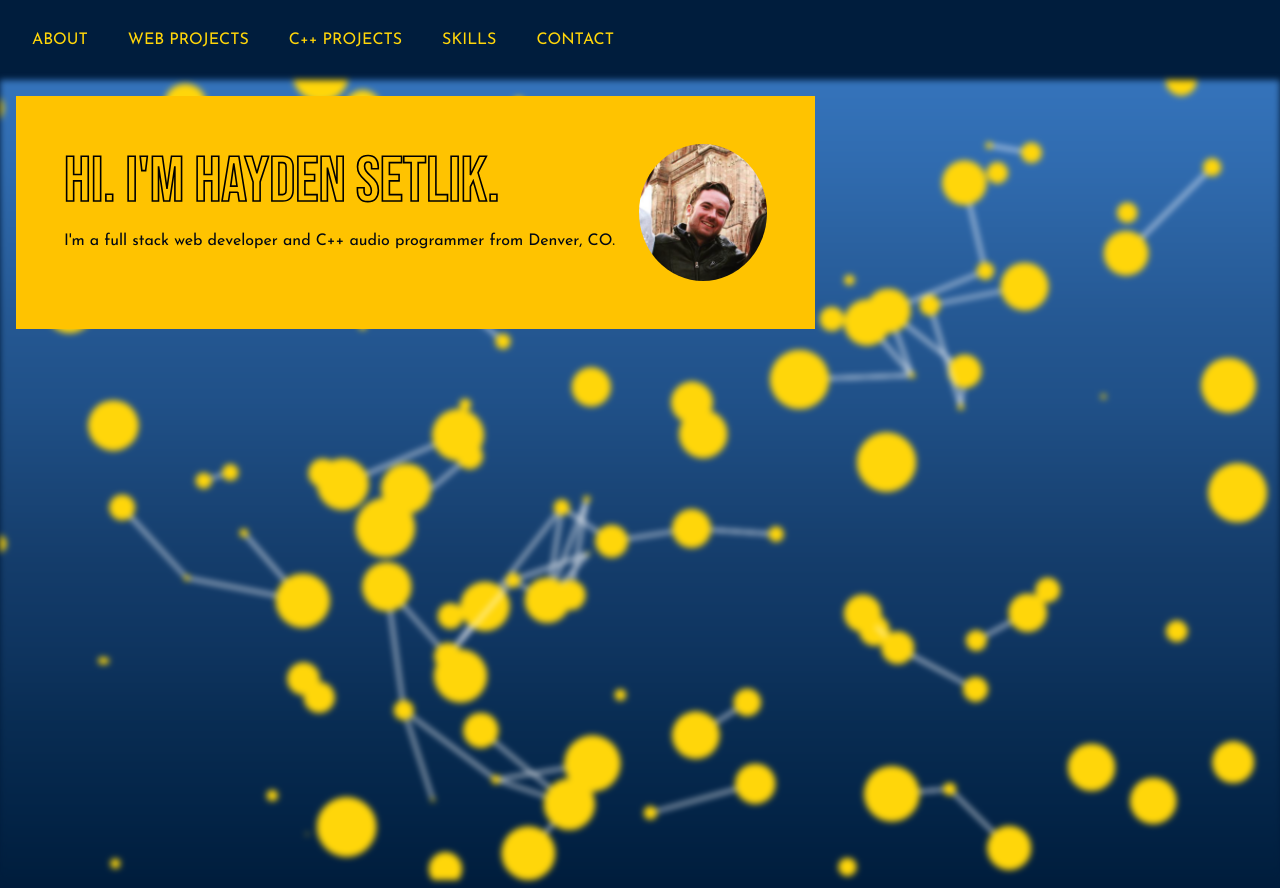
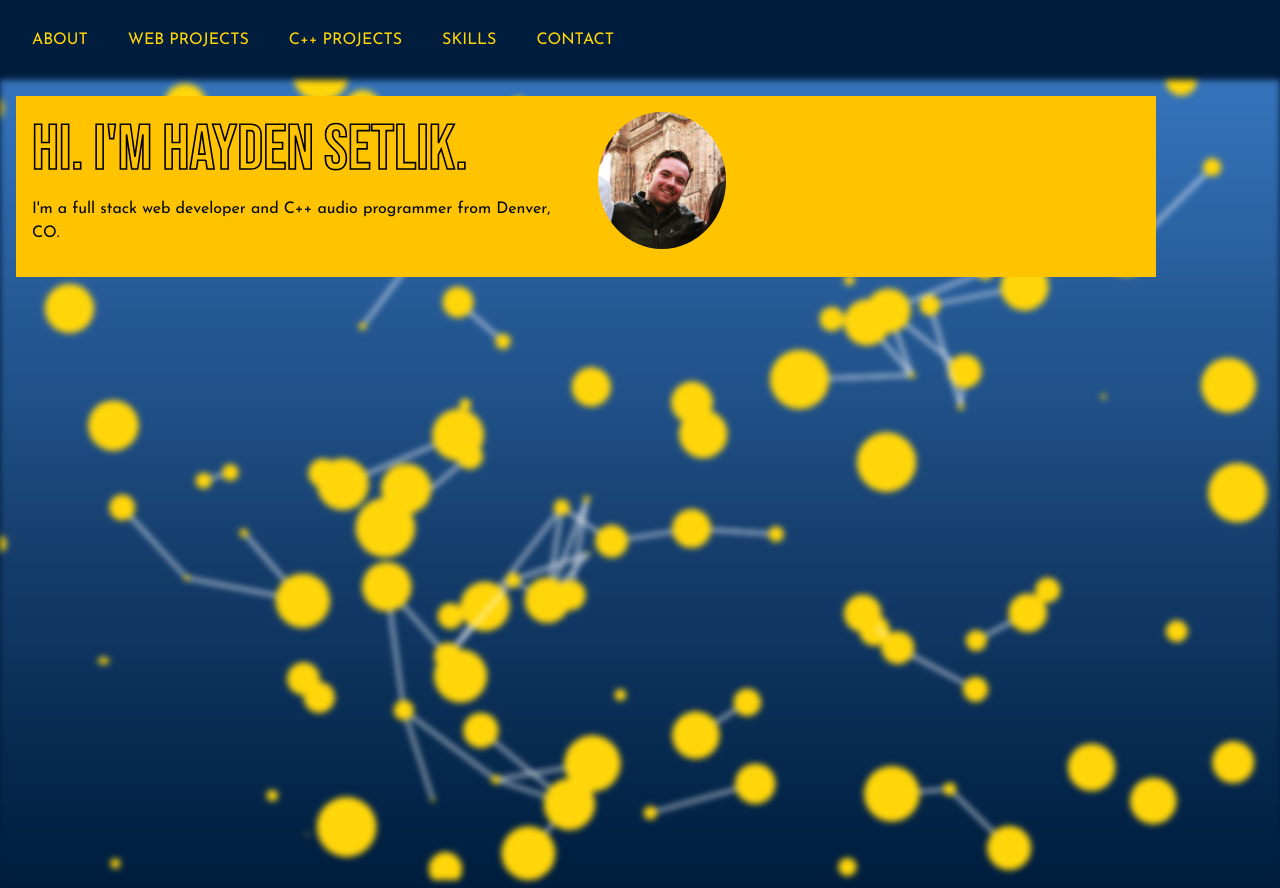
Before and after one commit to hsetlik/portfolio, a React (Create React App) app: page / in a window 1280 px wide. Built offline with nearby package versions, Linux system fonts and the light colour scheme.

Commit message:
remaned landing

```diff
--- a/src/App.tsx
+++ b/src/App.tsx
@@ -1,17 +1,20 @@
 import "./App.css";
 import "./styles/color.css";
 import { Route, Routes } from 'react-router-dom';
-import LandingRoute from './components/landing/LandingRoute';
+import LandingRoute from './components/about/AboutRoute';
 import WebProjectsRoute from './components/web-projects/WebProjectsRoute';
 import CppRoute from './components/cpp-projects/CppRoute';
 import SkillsRoute from './components/skills/SkillsRoute';
 import ContactRoute from './components/contact/ContactRoute';
 import NavigationHeader from './components/common/NavigationHeader';
+import { useState } from "react";
 
 function App() {
+  const [entered, setEntered] = useState(false);
+  const handleEnter = () => setEntered(true);
   return (
     <>
-      <NavigationHeader />
+        <NavigationHeader />
         <Routes>
           <Route path='/' element={<LandingRoute />} />
           <Route path='/web-projects' element={<WebProjectsRoute />} />
--- a/src/components/landing/LandingForeground.tsx
+++ b/src/components/about/AboutForeground.tsx
@@ -1,12 +1,13 @@
 import React from "react";
-import "../../styles/landing.css";
-import LandingHeader from "../path-components/LandingHeader";
+import "../../styles/about.css";
+import AboutHeader from "./AboutHeader";
 
 export default function LandingForeground(){
 
     return (
+
         <div className="container particle-foreground" >
-            <LandingHeader />
+            <AboutHeader />
         </div>
     )
 }
--- a/src/components/path-components/LandingHeader.tsx
+++ b/src/components/about/AboutHeader.tsx
@@ -1,10 +1,9 @@
 import React from "react";
-import "../../styles/landing.css";
+import "../../styles/about.css";
 import self from "../../assets/self.png";
 
-export default function LandingHeader() {
+export default function AboutHeader() {
     return (
-        <div className="container particle-foreground">
             <div className="row">
                 <div className="col" id="wide-col">
                     <h1 className='outlined'>Hi. I'm Hayden Setlik.</h1>
@@ -14,7 +13,5 @@ export default function LandingHeader() {
                     <img src={self} className="self-img" />
                 </div>
             </div>
-
-        </div>
     )
 }
--- /dev/null
+++ b/src/components/about/AboutRoute.tsx
@@ -0,0 +1,14 @@
+import React from "react";
+import "../../styles/about.css";
+import "../../styles/color.css";
+import AboutBackground from "./background/AboutBackground";
+import LandingForeground from "./AboutForeground";
+
+export default function LandingRoute() {
+    return(
+        <div>
+            <LandingForeground />
+            <AboutBackground />
+        </div>
+    )
+}
--- /dev/null
+++ b/src/components/about/background/AboutBackground.d.ts
@@ -0,0 +1,5 @@
+import { FunctionComponent } from "react";
+
+const AboutBackground: FunctionComponent
+
+export default AboutBackground;
--- a/src/components/landing/background/LandingBackground.js
+++ b/src/components/about/background/AboutBackground.js
@@ -1,5 +1,5 @@
 import React from "react";
-import "../../../styles/landing.css";
+import "../../../styles/about.css";
 import Particles from "react-tsparticles";
 
 export default function LandingBackground() {
--- a/src/components/landing/LandingRoute.tsx
+++ /dev/null
@@ -1,14 +0,0 @@
-import React from "react";
-import "../../styles/landing.css";
-import "../../styles/color.css";
-import LandingBackground from "./background/LandingBackground";
-import LandingForeground from "./LandingForeground";
-
-export default function LandingRoute() {
-    return(
-        <div>
-            <LandingForeground />
-            <LandingBackground />
-        </div>
-    )
-}
--- a/src/components/landing/background/LandingBackground.d.ts
+++ /dev/null
@@ -1,5 +0,0 @@
-import { FunctionComponent } from "react";
-
-const LandingBackground: FunctionComponent
-
-export default LandingBackground;
--- a/src/styles/landing.css
+++ b/src/styles/about.css
@@ -68,16 +68,13 @@ h2 {
 
 #foreground-parent {
     position: relative;
-
 }
 
 
 .particle-foreground {
     position: relative;
-    align-self: flex-start !important;
     text-align: left;
     z-index: 1 !important;
-    width: fit-content;
     background-color: var(--secondary-dark);
     padding: 1em;
 }
@@ -92,16 +89,6 @@ h2 {
 .col {
     width: fit-content !important;
 }
-
-#wide-col {
-    flex-grow: 8;
-}
-
-/* #narrow-col {
-    flex-grow: 2;
-
-} */
-
 /*IMAGE STUFF*/
 
 .self-img {
```
